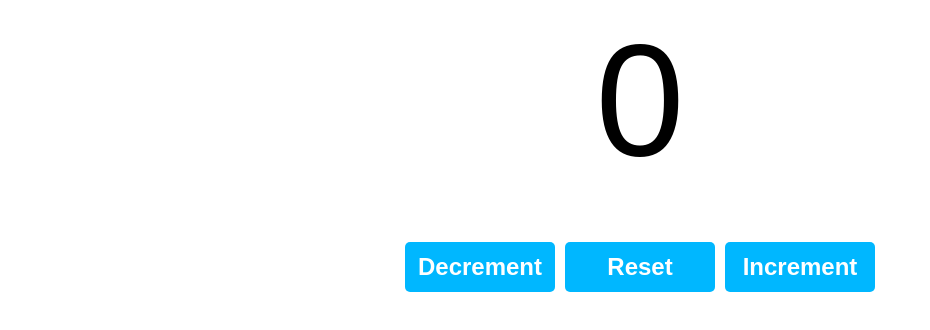
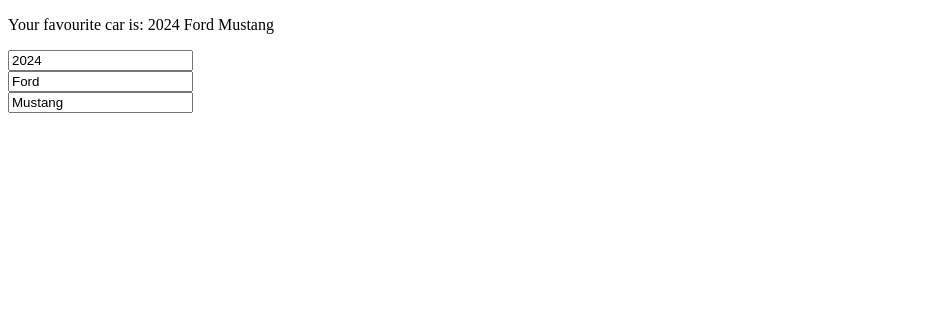
Before and after one commit to DavidMarkNjogu/my-react-app, a React (Vite) app: page / in a window 1280 px wide. Shown: the top 330 px of the page, without its empty margins (0-930 px from the left). Built offline with nearby package versions, Linux system fonts and the light colour scheme.

Commit message:
12.  update OBJECTS in state 🚗

```diff
--- a/src/App.jsx
+++ b/src/App.jsx
@@ -1,10 +1,10 @@
 
-import MyComponent2 from "./MyComponent2.jsx"
+import MyComponent3 from "./MyComponent3.jsx"
 
 function App() {
     return(
     <>
-      <MyComponent2/>
+      <MyComponent3/>
     </>
   );
 }
--- /dev/null
+++ b/src/MyComponent3.jsx
@@ -0,0 +1,39 @@
+import { useState } from "react";
+
+function MyComponent3(){
+
+    const [car, setCar] = useState({year: 2024,
+                                    make: "Ford",
+                                    model: "Mustang"})
+
+
+    function HandleYearChange(event){
+        //spread operator ( ... ) - allows an iterable{ Python object capable of returning its members one at a time, permitting it to be iterated over in a for-loop.}
+        // such as an arrray or string, lists or tuples
+        //to be expanded into seperate elements(unpacks the elements)
+        //will be like:  setCar({year: 2024, make: "Ford", model: "Mustang", year: 2025}); object with duplicate properties: will use the later one,
+        //If curly braces after an arrow function, Js thinks that a multiline statement is being written. Wrap the {} in a set of ()
+        setCar(c => ({...c, year: event.target.value}));
+    }
+    function handleMakeChange(event){
+         setCar(c => ({...c, make: event.target.value}));
+    }
+
+    function HandleModelChange(event){
+         setCar(c => ({...c, model: event.target.value}));
+    }
+
+    return(
+    <>
+        <div>
+            <p>Your favourite car is: {car.year} {car.make} {car.model}</p>
+
+            <input type="number" value={car.year} onChange={HandleYearChange}/><br />
+            <input type="text" value={car.make} onChange={handleMakeChange}/><br />
+            <input type="text" value={car.model} onChange={HandleModelChange}/><br />
+        </div>
+    </>
+    )
+}
+
+export default MyComponent3
--- a/src/index.css
+++ b/src/index.css
@@ -1,7 +1,7 @@
 /* 10: COLOR PICKER */
-body{
+/* body{
   font-family: Arial, Helvetica, sans-serif;
-}
+} */
 .color-picker-container{
   display: flex;
   flex-direction: column;
```
